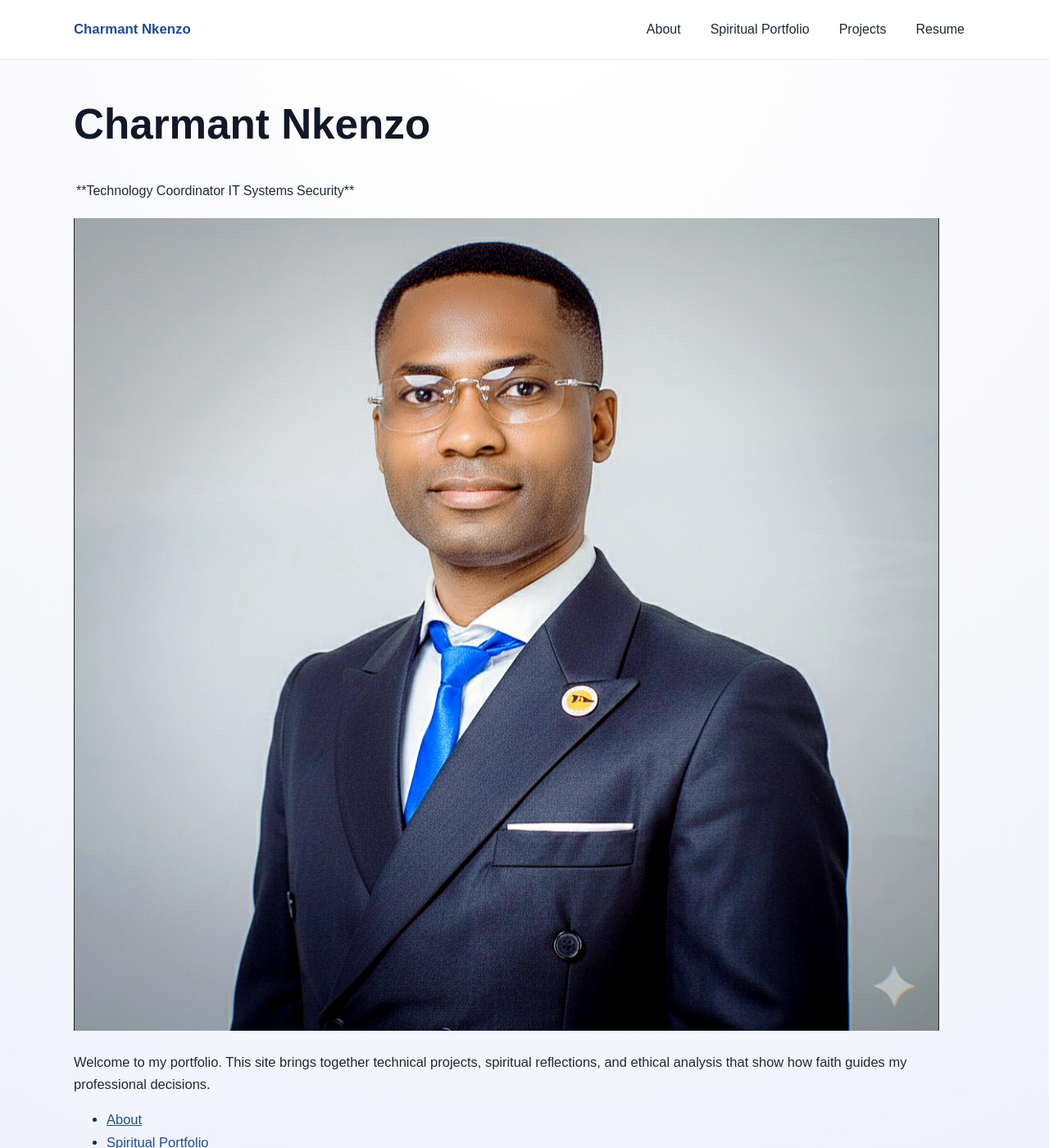
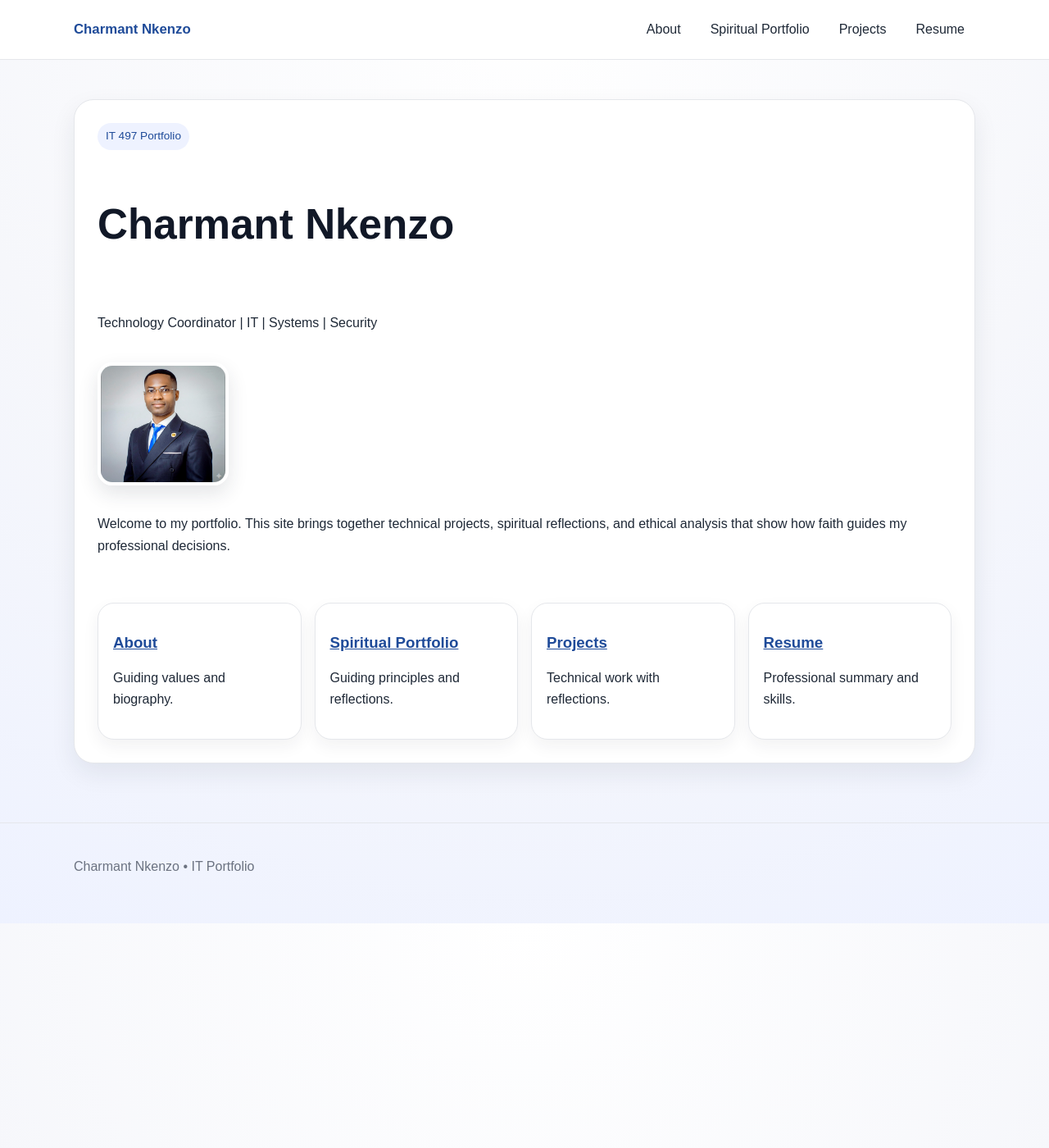
Before and after one commit to guychel20/charmantnkenzo.github.io, a Jekyll site: the page built from index.md, in a window 1280 px wide and 1400 px high. Shown: the whole window at 82% size. Built offline with Jekyll 4.4.1, drawn with Linux system fonts in a browser that asks for light colours; our own code applies the rules of GitHub Pages for plain Markdown files.

Commit message:
Fix layout, baseurl, permalinks, and image paths

```diff
--- a/_config.yml
+++ b/_config.yml
@@ -3,5 +3,3 @@ email: "cnkenzo@byupw.edu"
 description: "IT portfolio integrating technical stewardship with faith-centered leadership."
 baseurl: "/charmantnkenzo.github.io"
 url: "https://guychel20.github.io"
-plugins:
-  - jekyll-feed
--- a/assets/css/style.css
+++ b/assets/css/style.css
@@ -14,20 +14,15 @@ body {
   margin: 0;
   font-family: Arial, Helvetica, sans-serif;
   color: var(--text);
-  background:
-    radial-gradient(circle at top, #ffffff 0%, var(--bg) 55%, #eef2ff 100%);
+  background: radial-gradient(circle at top, #ffffff 0%, var(--bg) 55%, #eef2ff 100%);
   line-height: 1.65;
 }
 
-.wrap {
-  width: min(1100px, calc(100% - 32px));
-  margin: 0 auto;
-}
+.wrap { width: min(1100px, calc(100% - 32px)); margin: 0 auto; }
 
 .site-header {
-  background: rgba(255,255,255,0.88);
+  background: rgba(255,255,255,0.92);
   border-bottom: 1px solid var(--border);
-  backdrop-filter: blur(8px);
   position: sticky;
   top: 0;
   z-index: 10;
@@ -49,55 +44,26 @@ body {
   font-size: 1.05rem;
 }
 
-.nav {
-  display: flex;
-  flex-wrap: wrap;
-  gap: 10px;
-}
+.nav { display: flex; flex-wrap: wrap; gap: 10px; }
 
 .nav a {
   color: var(--text);
   text-decoration: none;
   padding: 8px 12px;
+  border-radius: 999px;
   border: 1px solid transparent;
-  border-radius: 999px;
 }
 
-.nav a:hover {
-  border-color: var(--border);
-  background: #fff;
-}
+.nav a:hover { border-color: var(--border); background: #fff; }
 
-.content {
-  padding: 48px 0 72px;
-}
+.content { padding: 48px 0 72px; }
 
-h1, h2, h3 {
-  line-height: 1.2;
-  margin-top: 0;
-}
+h1, h2, h3 { line-height: 1.2; }
 
-h1 {
-  font-size: clamp(2rem, 4vw, 3.4rem);
-  color: #111827;
-}
+h1 { font-size: clamp(2rem, 4vw, 3.2rem); color: #111827; }
+h2 { color: var(--accent); margin-top: 2rem; }
 
-h2 {
-  margin-top: 2rem;
-  color: var(--accent);
-}
-
-h3 {
-  color: #374151;
-}
-
-p, li {
-  font-size: 1.03rem;
-}
-
-a {
-  color: var(--accent);
-}
+a { color: var(--accent); }
 
 .hero {
   display: grid;
@@ -109,13 +75,14 @@ a {
   box-shadow: 0 12px 30px rgba(31, 41, 55, 0.08);
 }
 
-.hero p {
-  margin: 0;
-}
-
-.lead {
-  font-size: 1.15rem;
-  color: var(--muted);
+.badge {
+  display: inline-block;
+  width: fit-content;
+  font-size: 0.85rem;
+  background: #eef2ff;
+  color: var(--accent);
+  padding: 5px 10px;
+  border-radius: 999px;
 }
 
 .profile-photo {
@@ -141,20 +108,6 @@ a {
   box-shadow: 0 8px 20px rgba(31, 41, 55, 0.06);
 }
 
-.card h3 {
-  margin-bottom: 8px;
-}
-
-.badge {
-  display: inline-block;
-  font-size: 0.85rem;
-  background: #eef2ff;
-  color: var(--accent);
-  padding: 5px 10px;
-  border-radius: 999px;
-  margin-bottom: 12px;
-}
-
 .site-footer {
   padding: 24px 0 40px;
   color: var(--muted);
--- a/index.md
+++ b/index.md
@@ -1,17 +1,22 @@
 ---
 title: Home
 layout: default
+permalink: /
 ---
 
-# Charmant Nkenzo
+<section class="hero">
+  <span class="badge">IT 497 Portfolio</span>
+  <h1>Charmant Nkenzo</h1>
+  <p class="lead">Technology Coordinator | IT | Systems | Security</p>
 
-**Technology Coordinator | IT | Systems | Security**
+  <img class="profile-photo" src="{{ '/assets/images/charmant-headshot.jpg' | relative_url }}" alt="Charmant Nkenzo headshot">
 
-![Charmant Nkenzo](/assets/images/charmant-headshot.jpg)
+  <p>Welcome to my portfolio. This site brings together technical projects, spiritual reflections, and ethical analysis that show how faith guides my professional decisions.</p>
 
-Welcome to my portfolio. This site brings together technical projects, spiritual reflections, and ethical analysis that show how faith guides my professional decisions.
-
-- [About](./about)
-- [Spiritual Portfolio](./spiritual/)
-- [Projects](./projects/)
-- [Resume](./resume)
+  <div class="card-grid">
+    <div class="card"><h3><a href="{{ '/about/' | relative_url }}">About</a></h3><p>Guiding values and biography.</p></div>
+    <div class="card"><h3><a href="{{ '/spiritual/' | relative_url }}">Spiritual Portfolio</a></h3><p>Guiding principles and reflections.</p></div>
+    <div class="card"><h3><a href="{{ '/projects/' | relative_url }}">Projects</a></h3><p>Technical work with reflections.</p></div>
+    <div class="card"><h3><a href="{{ '/resume/' | relative_url }}">Resume</a></h3><p>Professional summary and skills.</p></div>
+  </div>
+</section>
```
Also changed, not shown: spiritual/guiding-principles.md (+1 -1 lines).
